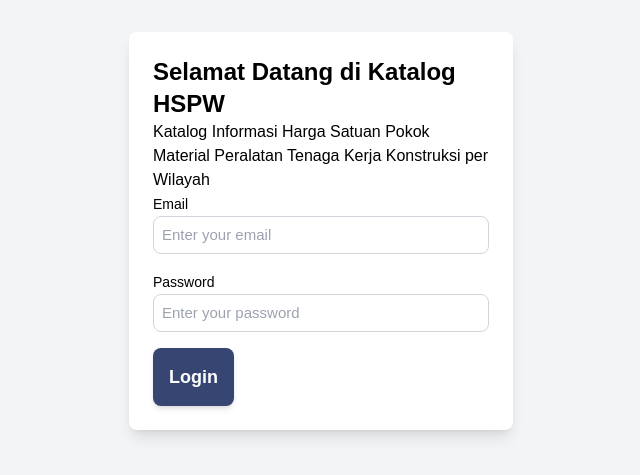
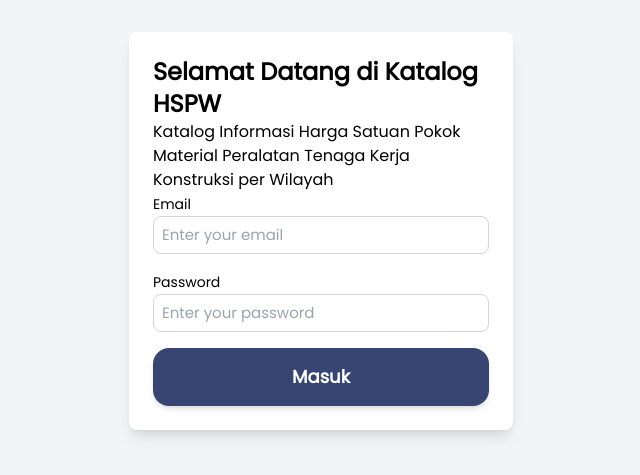
Before and after one commit to pupr-2024-2025/sipasti-fe, a Next.js app: page /login in a window 1280 px wide. Shown: the part 169-644 px from the top of the page, without its empty margins (319-959 px from the left). Built offline with nearby package versions, Linux system fonts and the light colour scheme.

Commit message:
10.48 PM, 10/3/2024 backup

```diff
--- a/src/App.js
+++ b/src/App.js
@@ -1,15 +1,15 @@
-import React from 'react';
-import { BrowserRouter as Router, Route, Routes } from 'react-router-dom';
-import Login from './pages/Login';
+// import React from 'react';
+// import { BrowserRouter as Router, Route, Routes } from 'react-router-dom';
+// import Login from './pages/Login';
 
-function App() {
-  return (
-    <Router>
-      <Routes>
-        <Route path="/login" element={<Login />} />
-      </Routes>
-    </Router>
-  );
-}
+// function App() {
+//   return (
+//     <Router>
+//       <Routes>
+//         <Route path="/login" element={<Login />} />
+//       </Routes>
+//     </Router>
+//   );
+// }
 
-export default App;
+// export default App;
--- a/src/components/button.js
+++ b/src/components/button.js
@@ -34,7 +34,7 @@ const Button = ({
       disabled={disabled}
       onClick={onClick}
       className={`${sizes[size]} ${disabled ? variants['disabled'] : variants[variant]}
-      font-bold rounded-lg shadow-md transition-all duration-200 ease-in-out ${className}`}
+      font-bold rounded-[16px] shadow-md transition-all duration-200 ease-in-out ${className}`} // Set rounded-[16px] here
     >
       {children}
     </button>
--- a/src/pages/_app.js
+++ b/src/pages/_app.js
@@ -1,9 +1,24 @@
 // src/pages/_app.js
-import '../styles/globals.css'; // Ensure this path is correct
-import Login from './login'; // Adjust the import if needed
+import '../styles/globals.css';
+import Login from './login';
+import localFont from "next/font/local";
+
+const poppins = localFont({
+  src: "../styles/Poppins-Regular.woff",
+  variable: "--font-poppins-r",
+  weight: "300 400 500 700",
+});
+
+// function MyApp({ Component, pageProps }) {
+//   return <Component {...pageProps} />;
+// }
 
 function MyApp({ Component, pageProps }) {
-  return <Component {...pageProps} />;
+  return <div
+    className={`${poppins.variable} font-[family-name:var(--font-poppins-r)] antialiased`}
+    >
+    <Component {...pageProps} />
+  </div>;
 }
 
 export default MyApp;
--- a/src/pages/login.js
+++ b/src/pages/login.js
@@ -54,10 +54,10 @@ const Login = () => {
     <div className="flex flex-col items-center justify-center h-screen bg-gray-100 font-poppins">
       <div className="bg-white p-6 rounded-lg shadow-lg w-full max-w-sm">
         {/* Title */}
-        <h5 className="text-H5">Selamat Datang di Katalog HSPW</h5>
+        <h5 className="text-H5 text-colors-emphasis-Light-On_Surface-High">Selamat Datang di Katalog HSPW</h5>
 
         {/* Subtitle */}
-        <p className="text-B1">
+        <p className="text-B1 text-colors-emphasis-Light-On_Surface-Medium">
           Katalog Informasi Harga Satuan Pokok Material Peralatan Tenaga Kerja Konstruksi per Wilayah
         </p>
 
@@ -78,8 +78,8 @@ const Login = () => {
         />
 
         {/* Login Button */}
-        <Button onClick={handleLogin} variant="enabled" size="Medium">
-          Login
+        <Button onClick={handleLogin} variant="enabled" size="Medium" className="w-full">
+          Masuk
         </Button>
       </div>
     </div>
--- a/src/styles/globals.css
+++ b/src/styles/globals.css
@@ -2,12 +2,9 @@
 @tailwind components;
 @tailwind utilities;
 
-@import url('https://fonts.googleapis.com/css2?family=Poppins:wght@400;500;600&display=swap');
-
 body {
     margin: 0;
     padding: 0;
-    font-family: 'Poppins', sans-serif;
   }
 
   .login-container {
--- a/tailwind.config.js
+++ b/tailwind.config.js
@@ -8,8 +8,8 @@ module.exports = {
   theme: {
     extend: {
       colors: {
-        surface: colors.surface,
-        emphasis: colors.emphasis,
+        surface: colors.Surface.Light,
+        emphasis: colors.Emphasis.Light,
         solid: colors.Solid,
         custom: {
           red: colors.Solid.Basic.Red,
@@ -20,16 +20,16 @@ module.exports = {
           Error: colors.Solid.Basic.Error,
         }
       },
-      fontFamily: {
-        'poppins': ['Poppins', 'sans-serif'],
-      },
+      // fontFamily: {
+      //   'poppins': ['Poppins', 'sans-serif'],
+      // },
       fontSize: {
         // Headline Styles
         'H1': ['3.5rem', { lineHeight: '4rem', fontWeight: '700' }], // 56px
         'H2': ['3rem', { lineHeight: '3.5rem', fontWeight: '700' }], // 48px
         'H3': ['2.5rem', { lineHeight: '3rem', fontWeight: '700' }], // 40px
         'H4': ['2rem', { lineHeight: '2.5rem', fontWeight: '700' }], // 32px
-        'H5': ['1.5rem', { lineHeight: '2rem', fontWeight: '900' }], // 24px
+        'H5': ['1.5rem', { lineHeight: '2rem', fontWeight: '700' }], // 24px
         'H6': ['1rem', { lineHeight: '1.5rem', fontWeight: '700' }], // 16px
 
         // Body Styles
```
Also changed, not shown: src/styles/Poppins-Regular.woff (added).
